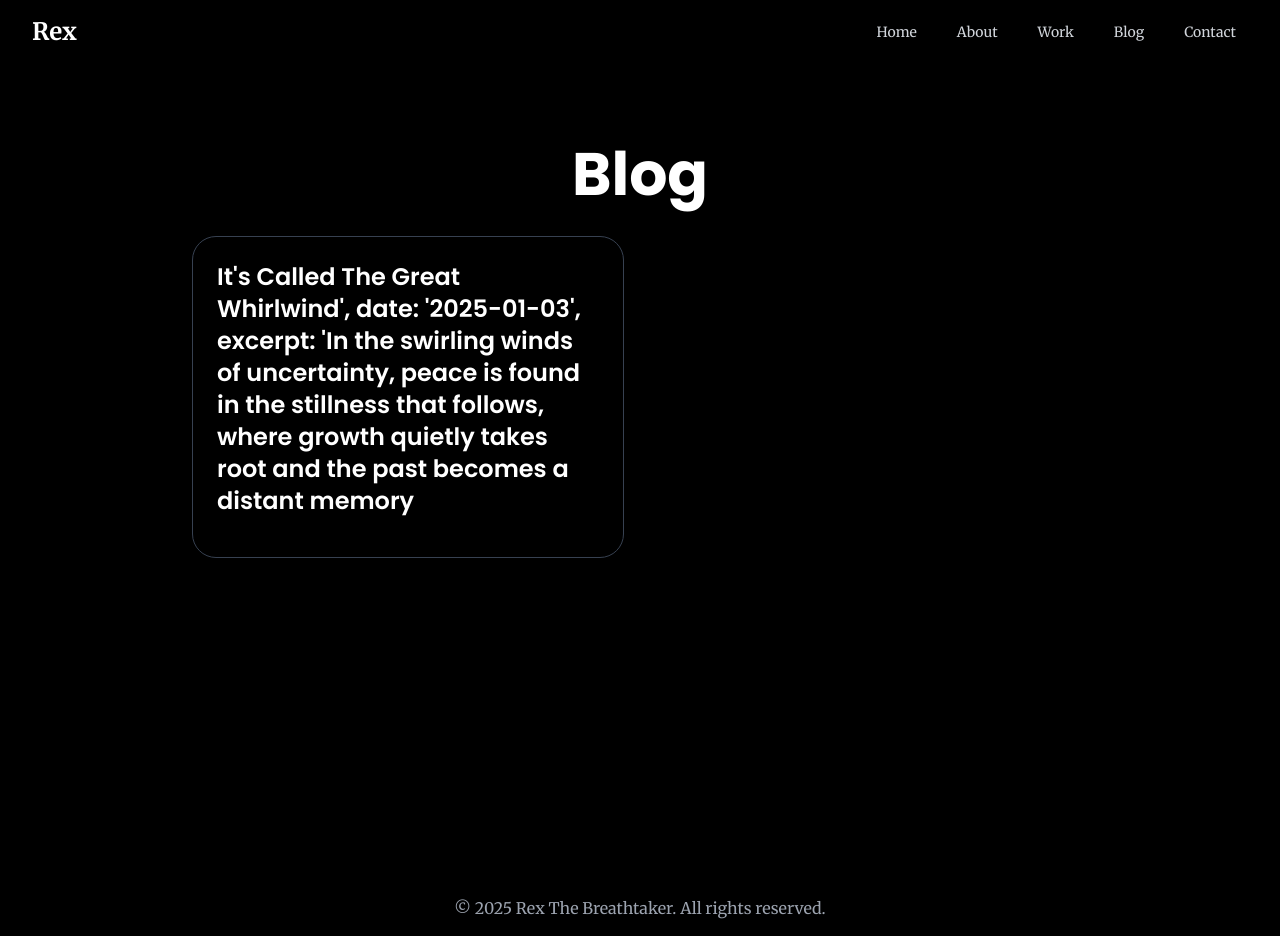
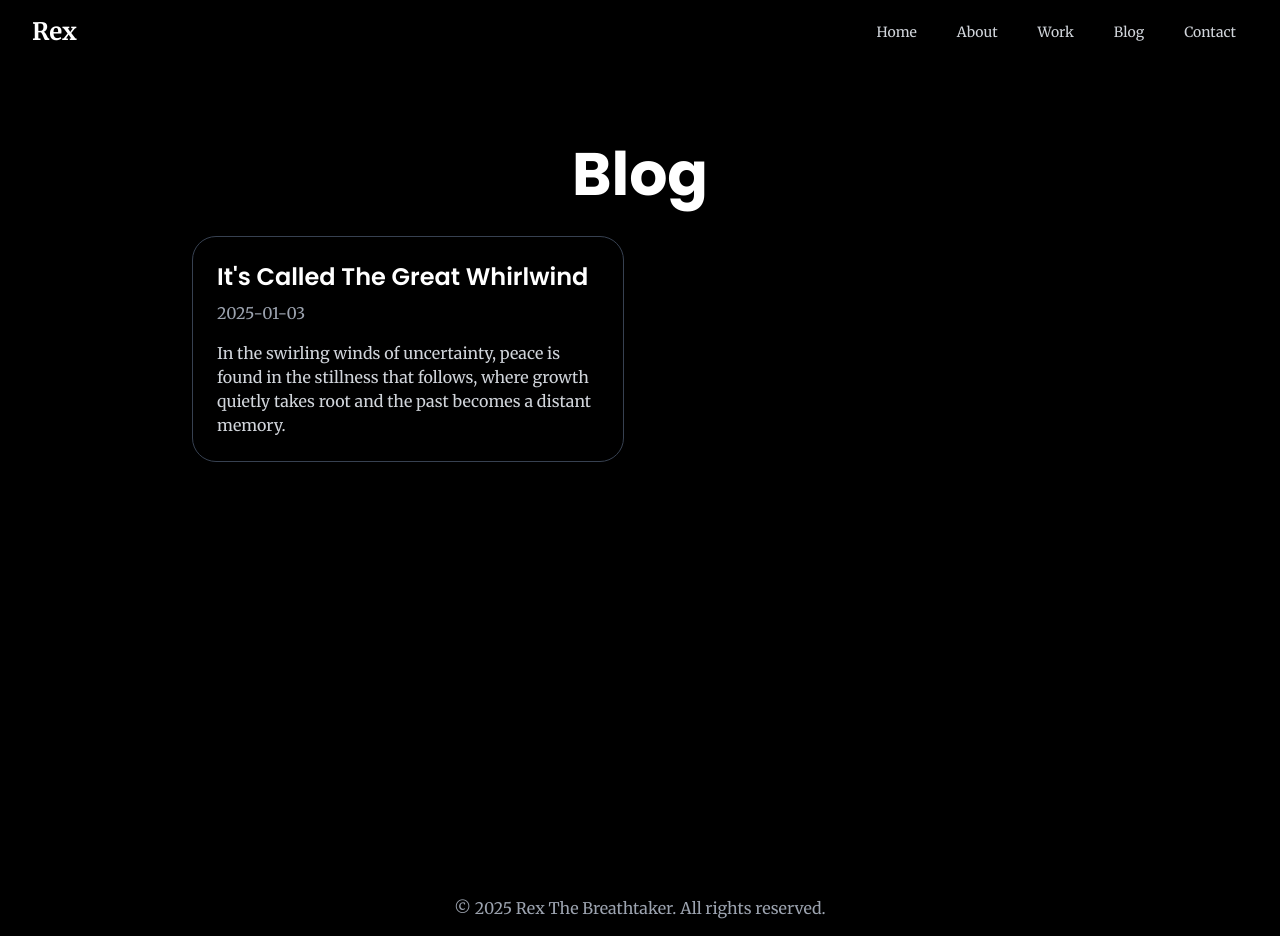
Before and after one commit to rexthebreathtaker/damn-dirty-apes, a Next.js app: page /blog in a window 1280 px wide. Built offline with nearby package versions, Linux system fonts and the light colour scheme.

Commit message:
Update page.tsx

```diff
--- a/app/blog/page.tsx
+++ b/app/blog/page.tsx
@@ -4,7 +4,7 @@ import { motion } from 'framer-motion'
 import Link from 'next/link'
 
 const posts = [
-  { id: 1, title: "It's Called The Great Whirlwind', date: '2025-01-03', excerpt: 'In the swirling winds of uncertainty, peace is found in the stillness that follows, where growth quietly takes root and the past becomes a distant memory" }
+  { id: 1, title: "It's Called The Great Whirlwind", date: '2025-01-03', excerpt: 'In the swirling winds of uncertainty, peace is found in the stillness that follows, where growth quietly takes root and the past becomes a distant memory.' }
 ]
 
 export default function Blog() {
```
